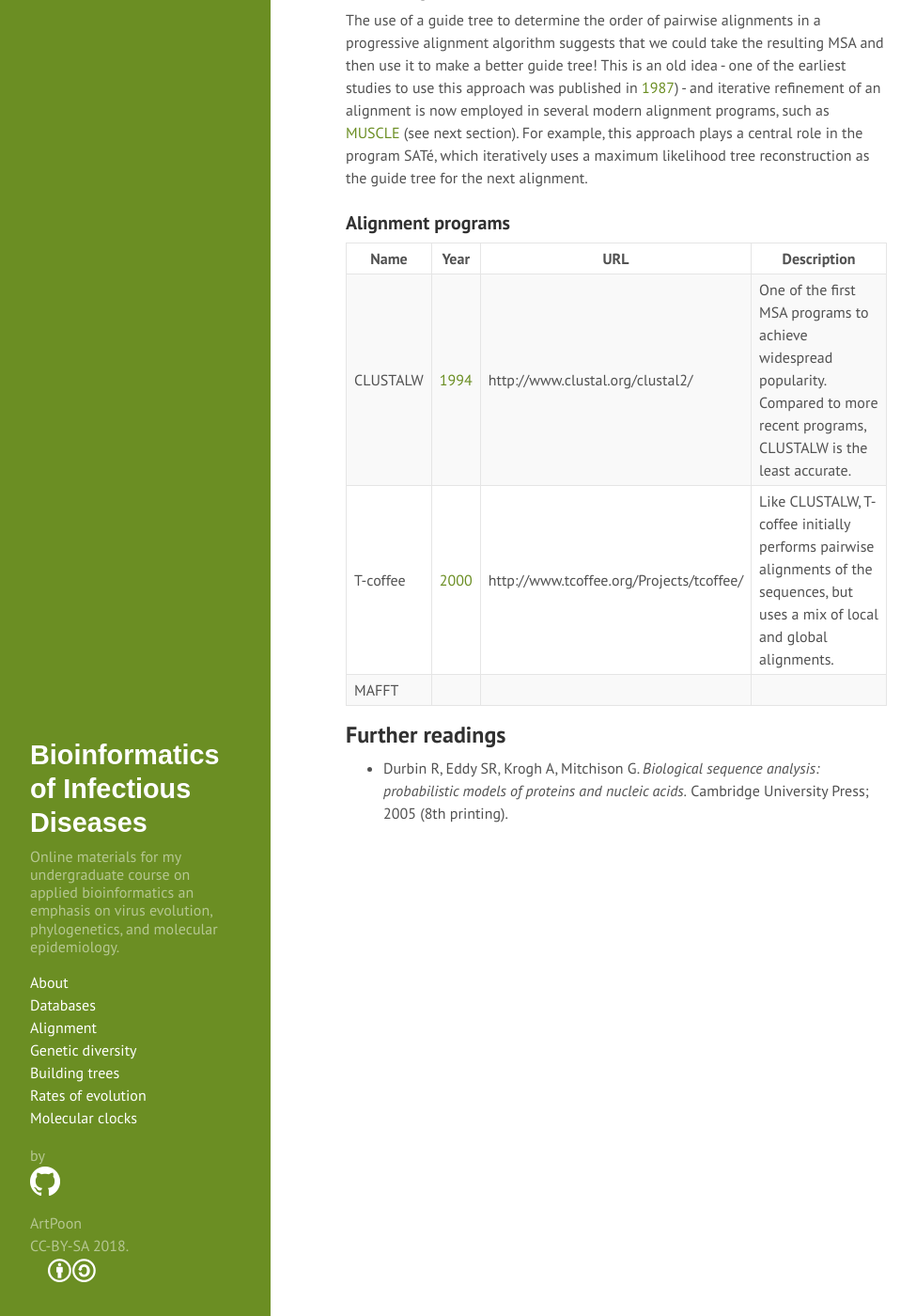
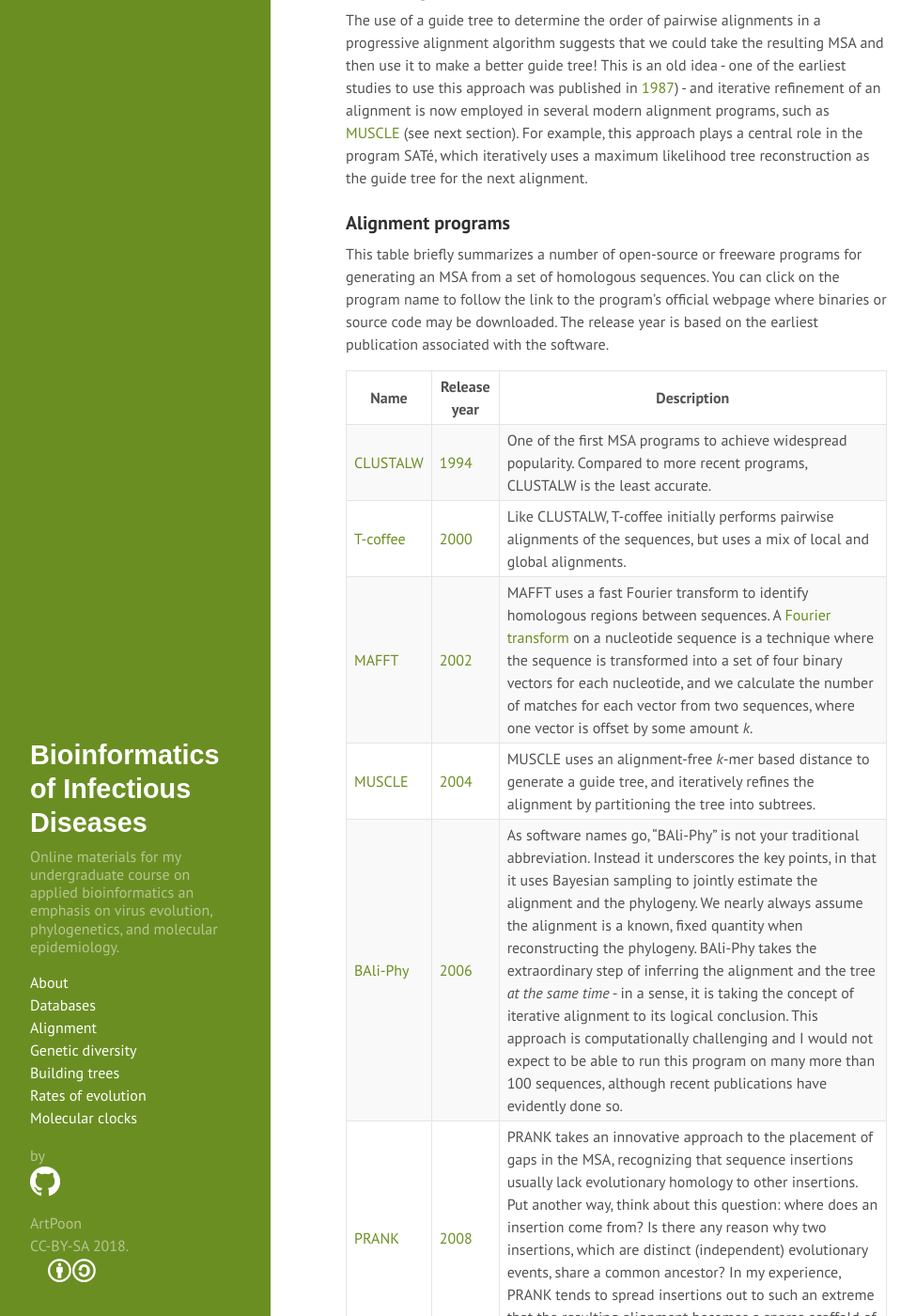
Before and after one commit to ArtPoon/BioID, a Jekyll site: the page built from Alignment.md, in a window 1280 px wide and 1400 px high, scrolled down 5866 px. Shown: the whole window at 94% size, without its empty margins (0-975 px from the left). Built offline with Jekyll 4.4.1, drawn with Linux system fonts in a browser that asks for light colours; nearby versions of some CDN libraries; formulas are drawn with MathJax 3; some of the changed text lies outside the part shown.

Commit message:
complete first draft of Alignment.md

```diff
--- a/Alignment.md
+++ b/Alignment.md
@@ -174,13 +174,21 @@ For example, this approach plays a central role in the program SAT&eacute;, whic
 
 ### Alignment programs
 
-| Name | Year | URL | Description |
-|------|------|-----|-------------|
-| CLUSTALW | [1994](https://academic.oup.com/nar/article-abstract/22/22/4673/2400290) | http://www.clustal.org/clustal2/ | One of the first MSA programs to achieve widespread popularity. Compared to more recent programs, CLUSTALW is the least accurate. |
-| T-coffee | [2000](https://www.sciencedirect.com/science/article/pii/S0022283600940427) | http://www.tcoffee.org/Projects/tcoffee/ | Like CLUSTALW, T-coffee initially performs pairwise alignments of the sequences, but uses a mix of local and global alignments. |
-| MAFFT |
+This table briefly summarizes a number of open-source or freeware programs for generating an MSA from a set of homologous sequences.
+You can click on the program name to follow the link to the program's official webpage where binaries or source code may be downloaded.
+The release year is based on the earliest publication associated with the software.
+
+| Name | Release year | Description |
+|------|-------|-------------|
+| [CLUSTALW](http://www.clustal.org/clustal2/) | [1994](https://academic.oup.com/nar/article-abstract/22/22/4673/2400290) | One of the first MSA programs to achieve widespread popularity. Compared to more recent programs, CLUSTALW is the least accurate. |
+| [T-coffee](http://www.tcoffee.org/Projects/tcoffee/) | [2000](https://www.sciencedirect.com/science/article/pii/S0022283600940427) | Like CLUSTALW, T-coffee initially performs pairwise alignments of the sequences, but uses a mix of local and global alignments. |
+| [MAFFT](https://mafft.cbrc.jp/alignment/software/) | [2002](https://academic.oup.com/nar/article/30/14/3059/2904316) | MAFFT uses a fast Fourier transform to identify homologous regions between sequences. A [Fourier transform](https://en.wikipedia.org/wiki/Fourier_transform) on a nucleotide sequence is a technique where the sequence is transformed into a set of four binary vectors for each nucleotide, and we calculate the number of matches for each vector from two sequences, where one vector is offset by some amount *k*. |
+| [MUSCLE](https://www.drive5.com/muscle/) | [2004](https://academic.oup.com/nar/article/32/5/1792/2380623) | MUSCLE uses an alignment-free *k*-mer based distance to generate a guide tree, and iteratively refines the alignment by partitioning the tree into subtrees. |
+| [BAli-Phy](http://www.bali-phy.org/) | [2006](https://academic.oup.com/bioinformatics/article/22/16/2047/207824) | As software names go, "BAli-Phy" is not your traditional abbreviation. Instead it underscores the key points, in that it uses Bayesian sampling to jointly estimate the alignment and the phylogeny.  We nearly always assume the alignment is a known, fixed quantity when reconstructing the phylogeny.  BAli-Phy takes the extraordinary step of inferring the alignment and the tree *at the same time* - in a sense, it is taking the concept of iterative alignment to its logical conclusion.  This approach is computationally challenging and I would not expect to be able to run this program on many more than 100 sequences, although recent publications have evidently done so. |
+| [PRANK](http://wasabiapp.org/software/prank/) | [2008](http://science.sciencemag.org/content/320/5883/1632) | PRANK takes an innovative approach to the placement of gaps in the MSA, recognizing that sequence insertions usually lack evolutionary homology to other insertions. Put another way, think about this question: where does an insertion come from?  Is there any reason why two insertions, which are distinct (independent) evolutionary events, share a common ancestor?  In my experience, PRANK tends to spread insertions out to such an extreme that the resulting alignment becomes a sparse scaffold of isolated insertions. |
 
 
 ## Further readings
 
 * Durbin R, Eddy SR, Krogh A, Mitchison G. *Biological sequence analysis: probabilistic models of proteins and nucleic acids.* Cambridge University Press; 2005 (8th printing).
+* Thompson JD, Linard B, Lecompte O, Poch O. *A comprehensive benchmark study of multiple sequence alignment methods: current challenges and future perspectives.* PLoS ONE. 2011 Mar 31;6(3):e18093.
```
